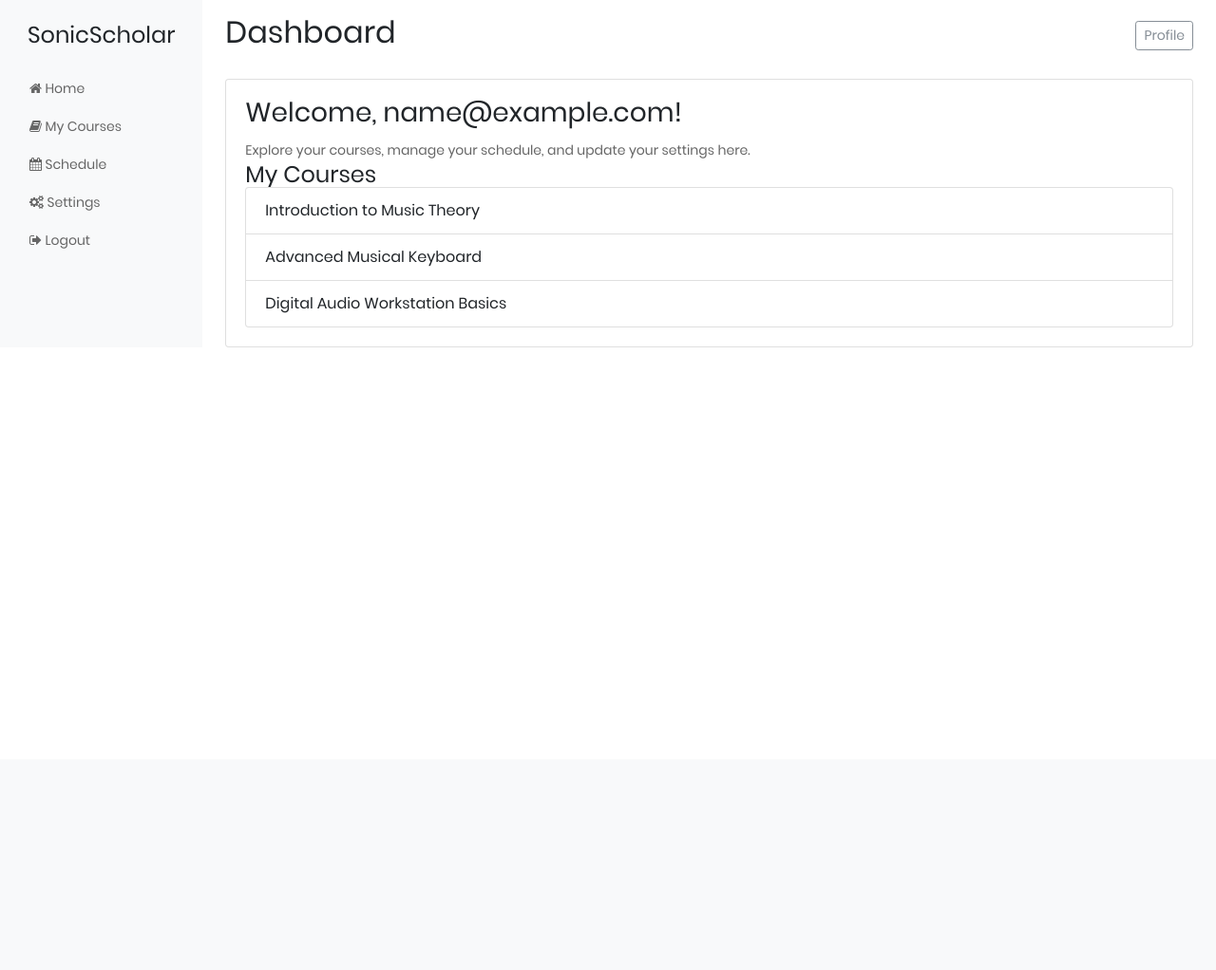
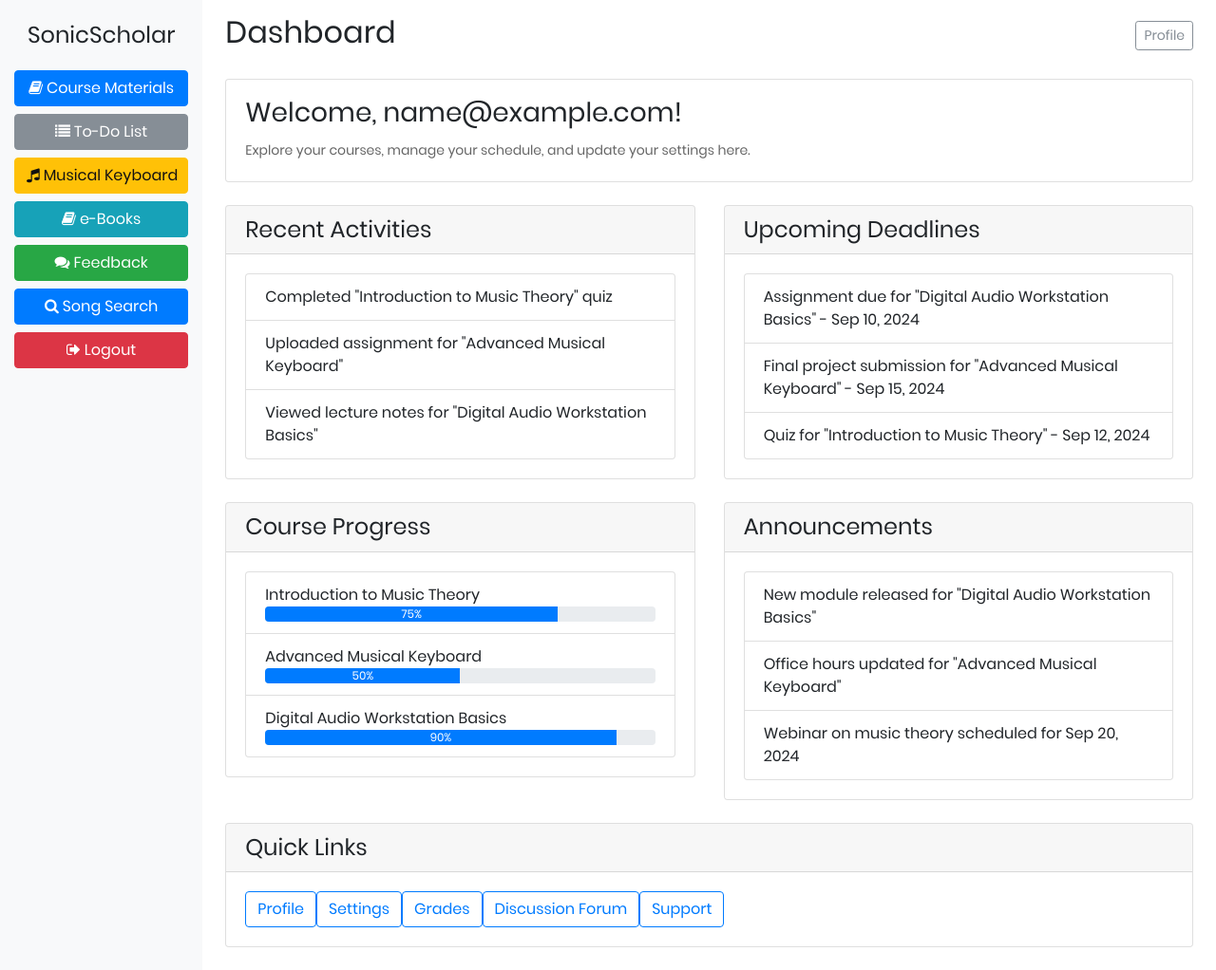
Before and after one commit to ShaunPunnenChandy/SonicScholar, a PHP site: page /dashboard.php in a window 1280 px wide. Shown: the whole page at 95% size. Before the commit the page ends 366 px from the top, so only its background shows below. Run offline with PHP 8.4, Linux system fonts and the light colour scheme; the visitor is signed in with stand-in values (Sample User, id 1).

Commit message:
update dashboard.php

```diff
--- a/login/dashboard.php
+++ b/login/dashboard.php
@@ -31,33 +31,29 @@ if (!isset($_SESSION['email'])) {
             <nav id="sidebar" class="col-md-3 col-lg-2 d-md-block bg-light">
                 <div class="position-sticky">
                     <h4 class="text-center my-4">SonicScholar</h4>
-                    <ul class="nav flex-column">
-                        <li class="nav-item">
-                            <a class="nav-link active" href="#">
-                                <i class="fa fa-home"></i> Home
+                    <div class="d-grid gap-2">
+                        <a class="btn btn-primary btn-block mb-2" href="tutorials.php">
+                            <i class="fa fa-book"></i> Course Materials
                         </a>
-                        </li>
-                        <li class="nav-item">
-                            <a class="nav-link" href="#">
-                                <i class="fa fa-book"></i> My Courses
+                        <a class="btn btn-secondary btn-block mb-2" href="todo_list.php">
+                            <i class="fa fa-list"></i> To-Do List
                         </a>
-                        </li>
-                        <li class="nav-item">
-                            <a class="nav-link" href="#">
-                                <i class="fa fa-calendar"></i> Schedule
+                        <a class="btn btn-warning btn-block mb-2" href="virtualkeyboard/index.php">
+                            <i class="fa fa-music"></i> Musical Keyboard
                         </a>
-                        </li>
-                        <li class="nav-item">
-                            <a class="nav-link" href="#">
-                                <i class="fa fa-cogs"></i> Settings
+                        <a class="btn btn-info btn-block mb-2" href="ebooks.php">
+                            <i class="fa fa-book"></i> e-Books
                         </a>
-                        </li>
-                        <li class="nav-item">
-                            <a class="nav-link" href="logout.php">
+                        <a class="btn btn-success btn-block mb-2" href="feedback.php">
+                            <i class="fa fa-comments"></i> Feedback
+                        </a>
+                        <a class="btn btn-primary btn-block mb-2" href="song_search.php">
+                            <i class="fa fa-search"></i> Song Search
+                        </a>
+                        <a class="btn btn-danger btn-block mb-2" href="logout.php">
                             <i class="fa fa-sign-out"></i> Logout
                         </a>
-                        </li>
-                    </ul>
+                    </div>
                 </div>
             </nav>
 
@@ -73,22 +69,111 @@ if (!isset($_SESSION['email'])) {
                 </div>
 
                 <div class="row">
+                    <!-- Welcome Card -->
                     <div class="col-md-12">
-                        <div class="card">
+                        <div class="card mb-4">
                             <div class="card-body">
                                 <h3 class="card-title">Welcome, <?php echo htmlspecialchars($_SESSION['email']); ?>!</h3>
                                 <p class="card-text">Explore your courses, manage your schedule, and update your settings here.</p>
+                            </div>
+                        </div>
+                    </div>
 
-                                <!-- Example Course List -->
-                                <h4>My Courses</h4>
+                    <!-- Recent Activities -->
+                    <div class="col-md-6">
+                        <div class="card mb-4">
+                            <div class="card-header">
+                                <h4>Recent Activities</h4>
+                            </div>
+                            <div class="card-body">
                                 <ul class="list-group">
-                                    <li class="list-group-item">Introduction to Music Theory</li>
-                                    <li class="list-group-item">Advanced Musical Keyboard</li>
-                                    <li class="list-group-item">Digital Audio Workstation Basics</li>
+                                    <li class="list-group-item">Completed "Introduction to Music Theory" quiz</li>
+                                    <li class="list-group-item">Uploaded assignment for "Advanced Musical Keyboard"</li>
+                                    <li class="list-group-item">Viewed lecture notes for "Digital Audio Workstation Basics"</li>
                                 </ul>
                             </div>
                         </div>
                     </div>
+
+                    <!-- Upcoming Deadlines -->
+                    <div class="col-md-6">
+                        <div class="card mb-4">
+                            <div class="card-header">
+                                <h4>Upcoming Deadlines</h4>
+                            </div>
+                            <div class="card-body">
+                                <ul class="list-group">
+                                    <li class="list-group-item">Assignment due for "Digital Audio Workstation Basics" - Sep 10, 2024</li>
+                                    <li class="list-group-item">Final project submission for "Advanced Musical Keyboard" - Sep 15, 2024</li>
+                                    <li class="list-group-item">Quiz for "Introduction to Music Theory" - Sep 12, 2024</li>
+                                </ul>
+                            </div>
+                        </div>
+                    </div>
+
+                    <!-- Course Progress -->
+                    <div class="col-md-6">
+                        <div class="card mb-4">
+                            <div class="card-header">
+                                <h4>Course Progress</h4>
+                            </div>
+                            <div class="card-body">
+                                <ul class="list-group">
+                                    <li class="list-group-item">
+                                        Introduction to Music Theory
+                                        <div class="progress">
+                                            <div class="progress-bar" role="progressbar" style="width: 75%;" aria-valuenow="75" aria-valuemin="0" aria-valuemax="100">75%</div>
+                                        </div>
+                                    </li>
+                                    <li class="list-group-item">
+                                        Advanced Musical Keyboard
+                                        <div class="progress">
+                                            <div class="progress-bar" role="progressbar" style="width: 50%;" aria-valuenow="50" aria-valuemin="0" aria-valuemax="100">50%</div>
+                                        </div>
+                                    </li>
+                                    <li class="list-group-item">
+                                        Digital Audio Workstation Basics
+                                        <div class="progress">
+                                            <div class="progress-bar" role="progressbar" style="width: 90%;" aria-valuenow="90" aria-valuemin="0" aria-valuemax="100">90%</div>
+                                        </div>
+                                    </li>
+                                </ul>
+                            </div>
+                        </div>
+                    </div>
+
+                    <!-- Announcements -->
+                    <div class="col-md-6">
+                        <div class="card mb-4">
+                            <div class="card-header">
+                                <h4>Announcements</h4>
+                            </div>
+                            <div class="card-body">
+                                <ul class="list-group">
+                                    <li class="list-group-item">New module released for "Digital Audio Workstation Basics"</li>
+                                    <li class="list-group-item">Office hours updated for "Advanced Musical Keyboard"</li>
+                                    <li class="list-group-item">Webinar on music theory scheduled for Sep 20, 2024</li>
+                                </ul>
+                            </div>
+                        </div>
+                    </div>
+
+                    <!-- Quick Links -->
+                    <div class="col-md-12">
+                        <div class="card mb-4">
+                            <div class="card-header">
+                                <h4>Quick Links</h4>
+                            </div>
+                            <div class="card-body d-flex flex-wrap gap-2">
+                                <a class="btn btn-outline-primary" href="profile.php">Profile</a>
+                                <a class="btn btn-outline-primary" href="settings.php">Settings</a>
+                                <a class="btn btn-outline-primary" href="grades.php">Grades</a>
+                                <a class="btn btn-outline-primary" href="forum.php">Discussion Forum</a>
+                                <a class="btn btn-outline-primary" href="support.php">Support</a>
+                            </div>
+                        </div>
+                    </div>
+
                 </div>
             </main>
         </div>
```
Lines whose indentation alone changed are shown as unchanged.
